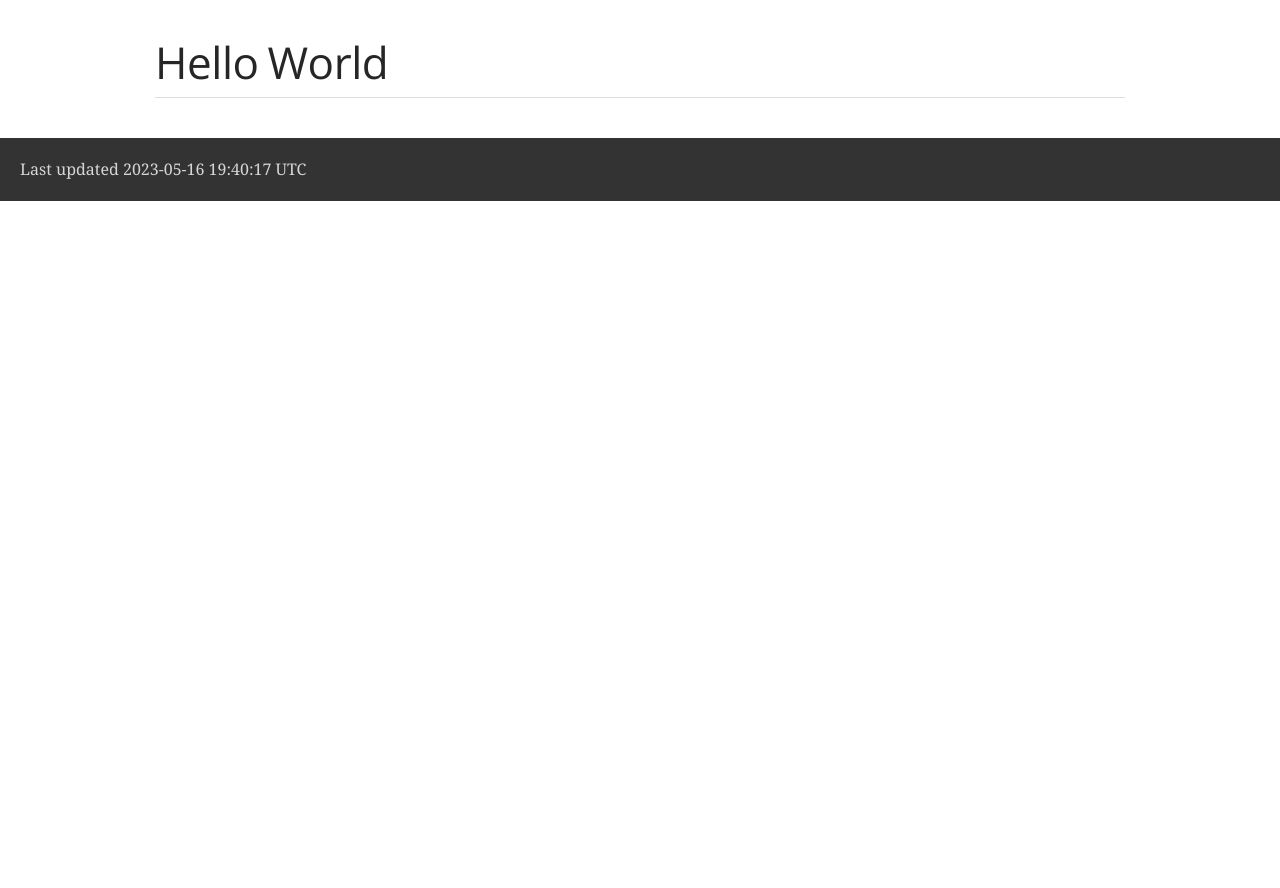
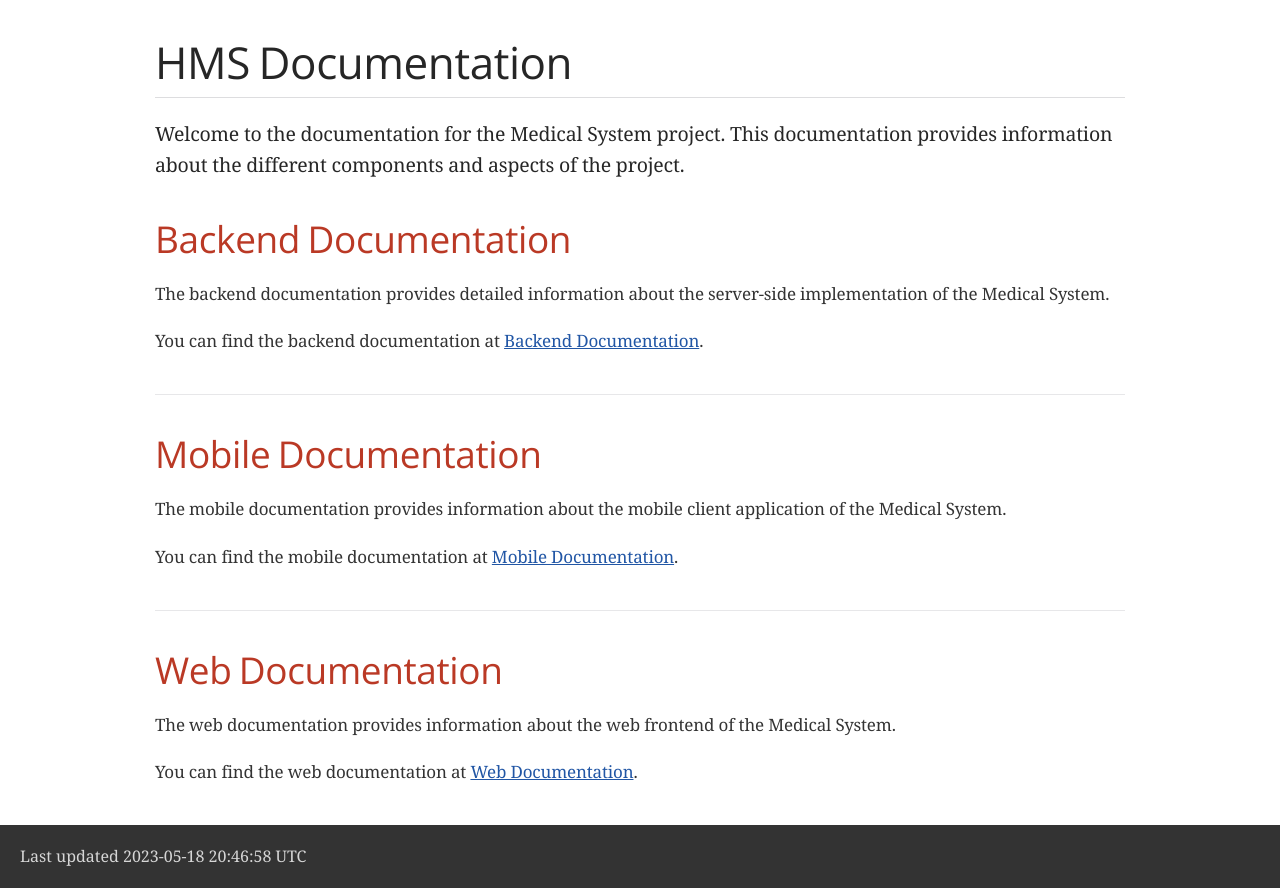
Before and after one commit to addicted-2-you/hms-docs-test, a plain HTML site: page index.html in a window 1280 px wide. Before the commit the page ends 800 px from the top, so only its background shows below. Drawn offline with nearby package versions, Linux system fonts and the light colour scheme; a web font is replaced by a local one.

Commit message:
deploy: e22df64f698c3e4278c683830ba46dd24c9ea899

```diff
--- a/index.html
+++ b/index.html
@@ -4,8 +4,8 @@
 <meta charset="UTF-8">
 <meta http-equiv="X-UA-Compatible" content="IE=edge">
 <meta name="viewport" content="width=device-width, initial-scale=1.0">
-<meta name="generator" content="Asciidoctor 2.0.18">
-<title>Hello World</title>
+<meta name="generator" content="Asciidoctor 2.0.20">
+<title>HMS Documentation</title>
 <link rel="stylesheet" href="https://fonts.googleapis.com/css?family=Open+Sans:300,300italic,400,400italic,600,600italic%7CNoto+Serif:400,400italic,700,700italic%7CDroid+Sans+Mono:400,700">
 <style>
 /*! Asciidoctor default stylesheet | MIT License | https://asciidoctor.org */
@@ -208,13 +208,10 @@ table.tableblock.fit-content>caption.title{white-space:nowrap;width:0}
 .admonitionblock>table td.content{padding-left:1.125em;padding-right:1.25em;border-left:1px solid #dddddf;color:rgba(0,0,0,.6);word-wrap:anywhere}
 .admonitionblock>table td.content>:last-child>:last-child{margin-bottom:0}
 .exampleblock>.content{border:1px solid #e6e6e6;margin-bottom:1.25em;padding:1.25em;background:#fff;border-radius:4px}
-.exampleblock>.content>:first-child{margin-top:0}
-.exampleblock>.content>:last-child{margin-bottom:0}
 .sidebarblock{border:1px solid #dbdbd6;margin-bottom:1.25em;padding:1.25em;background:#f3f3f2;border-radius:4px}
-.sidebarblock>:first-child{margin-top:0}
-.sidebarblock>:last-child{margin-bottom:0}
 .sidebarblock>.content>.title{color:#7a2518;margin-top:0;text-align:center}
-.exampleblock>.content>:last-child>:last-child,.exampleblock>.content .olist>ol>li:last-child>:last-child,.exampleblock>.content .ulist>ul>li:last-child>:last-child,.exampleblock>.content .qlist>ol>li:last-child>:last-child,.sidebarblock>.content>:last-child>:last-child,.sidebarblock>.content .olist>ol>li:last-child>:last-child,.sidebarblock>.content .ulist>ul>li:last-child>:last-child,.sidebarblock>.content .qlist>ol>li:last-child>:last-child{margin-bottom:0}
+.exampleblock>.content>:first-child,.sidebarblock>.content>:first-child{margin-top:0}
+.exampleblock>.content>:last-child,.exampleblock>.content>:last-child>:last-child,.exampleblock>.content .olist>ol>li:last-child>:last-child,.exampleblock>.content .ulist>ul>li:last-child>:last-child,.exampleblock>.content .qlist>ol>li:last-child>:last-child,.sidebarblock>.content>:last-child,.sidebarblock>.content>:last-child>:last-child,.sidebarblock>.content .olist>ol>li:last-child>:last-child,.sidebarblock>.content .ulist>ul>li:last-child>:last-child,.sidebarblock>.content .qlist>ol>li:last-child>:last-child{margin-bottom:0}
 .literalblock pre,.listingblock>.content>pre{border-radius:4px;overflow-x:auto;padding:1em;font-size:.8125em}
 @media screen and (min-width:768px){.literalblock pre,.listingblock>.content>pre{font-size:.90625em}}
 @media screen and (min-width:1280px){.literalblock pre,.listingblock>.content>pre{font-size:1em}}
@@ -393,7 +390,7 @@ b.conum *{color:inherit!important}
 dt,th.tableblock,td.content,div.footnote{text-rendering:optimizeLegibility}
 h1,h2,p,td.content,span.alt,summary{letter-spacing:-.01em}
 p strong,td.content strong,div.footnote strong{letter-spacing:-.005em}
-p,blockquote,dt,td.content,span.alt,summary{font-size:1.0625rem}
+p,blockquote,dt,td.content,td.hdlist1,span.alt,summary{font-size:1.0625rem}
 p{margin-bottom:1.25rem}
 .sidebarblock p,.sidebarblock dt,.sidebarblock td.content,p.tableblock{font-size:1em}
 .exampleblock>.content{background:#fffef7;border-color:#e0e0dc;box-shadow:0 1px 4px #e0e0dc}
@@ -438,14 +435,53 @@ body.book #toc,body.book #preamble,body.book h1.sect0,body.book .sect1>h2{page-b
 </head>
 <body class="article">
 <div id="header">
-<h1>Hello World</h1>
+<h1>HMS Documentation</h1>
 </div>
 <div id="content">
-
+<div id="preamble">
+<div class="sectionbody">
+<div class="paragraph">
+<p>Welcome to the documentation for the Medical System project. This documentation provides information about the different components and aspects of the project.</p>
+</div>
+</div>
+</div>
+<div class="sect1">
+<h2 id="_backend_documentation">Backend Documentation</h2>
+<div class="sectionbody">
+<div class="paragraph">
+<p>The backend documentation provides detailed information about the server-side implementation of the Medical System.</p>
+</div>
+<div class="paragraph">
+<p>You can find the backend documentation at <a href="#backend/backend.adoc">Backend Documentation</a>.</p>
+</div>
+</div>
+</div>
+<div class="sect1">
+<h2 id="_mobile_documentation">Mobile Documentation</h2>
+<div class="sectionbody">
+<div class="paragraph">
+<p>The mobile documentation provides information about the mobile client application of the Medical System.</p>
+</div>
+<div class="paragraph">
+<p>You can find the mobile documentation at <a href="#mobile/mobile.adoc">Mobile Documentation</a>.</p>
+</div>
+</div>
+</div>
+<div class="sect1">
+<h2 id="_web_documentation">Web Documentation</h2>
+<div class="sectionbody">
+<div class="paragraph">
+<p>The web documentation provides information about the web frontend of the Medical System.</p>
+</div>
+<div class="paragraph">
+<p>You can find the web documentation at <a href="#web/web.adoc">Web Documentation</a>.</p>
+</div>
+</div>
+</div>
 </div>
 <div id="footer">
 <div id="footer-text">
-Last updated 2023-05-16 19:40:17 UTC
+Last updated 2023-05-18 20:46:58 UTC
 </div>
 </div>
 </body>
```
